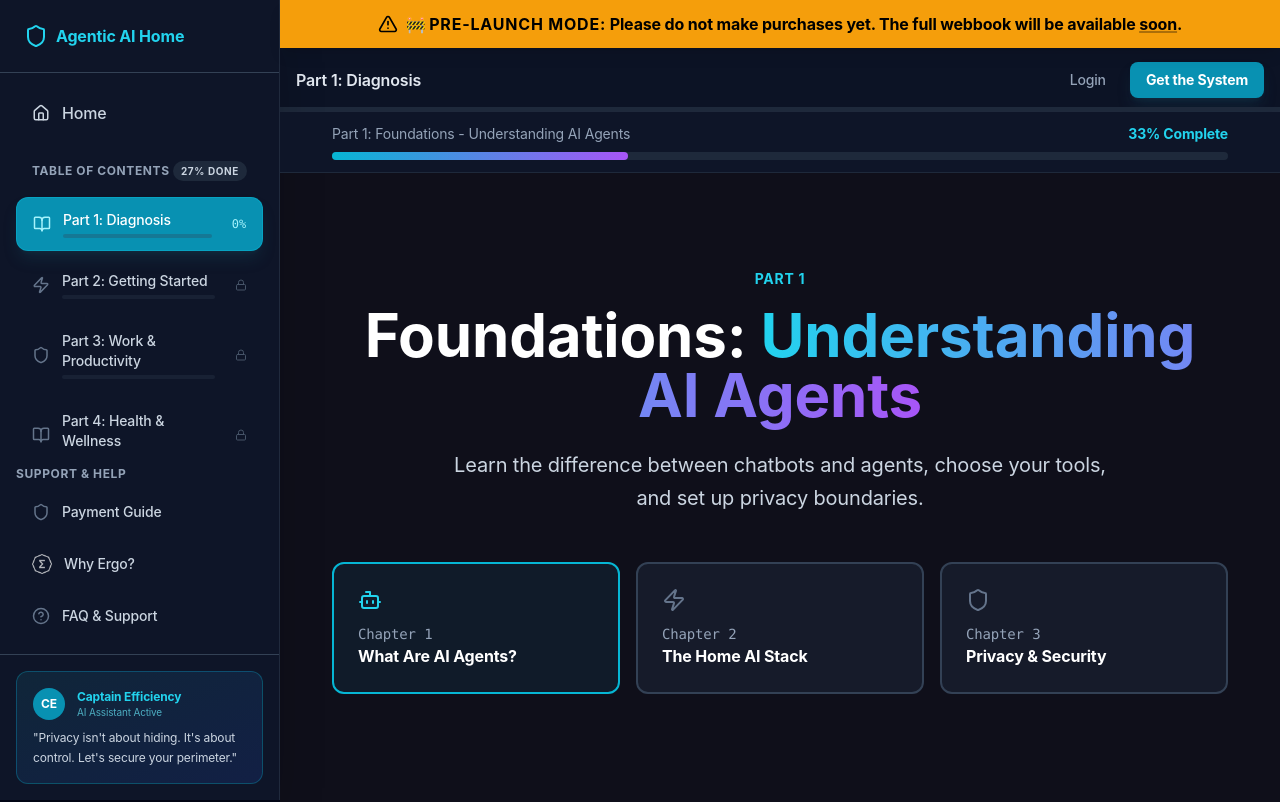
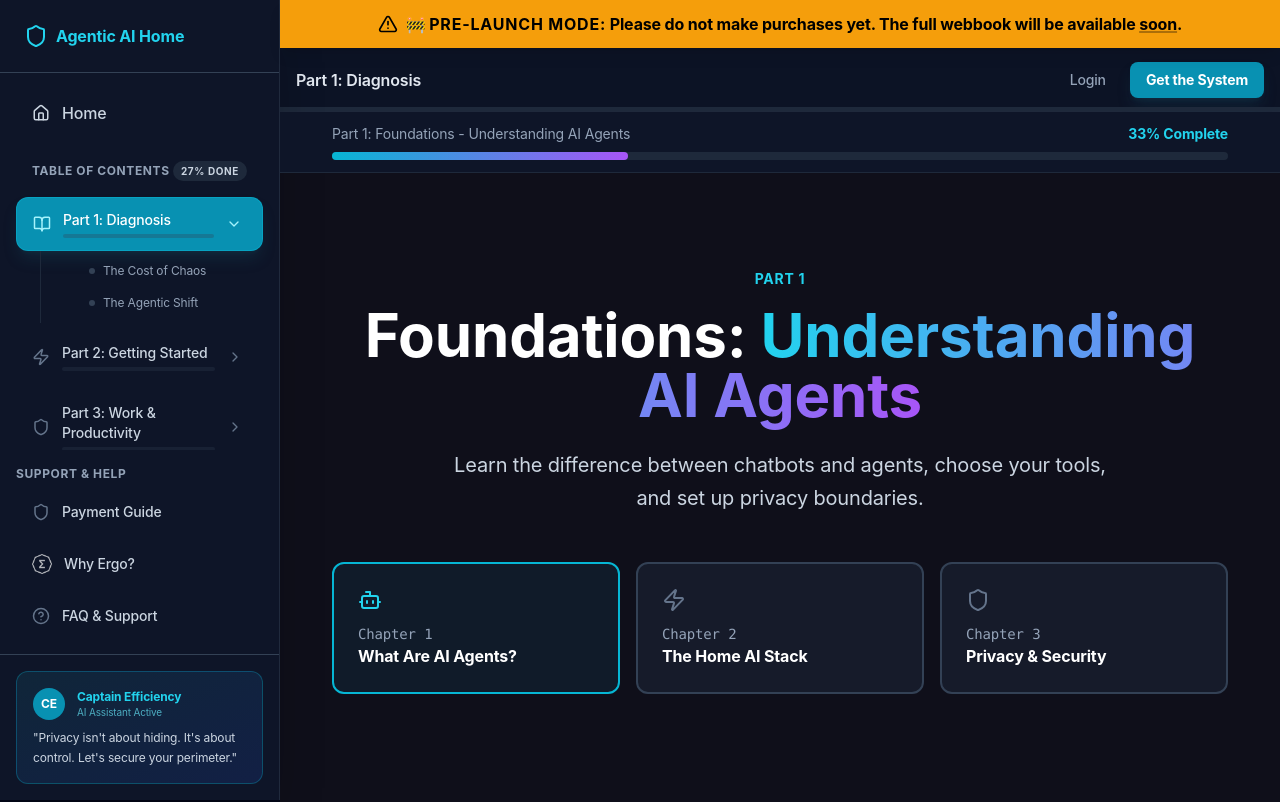
Before and after one commit to agenticaihome/ebook-frontend, a React (Create React App) app: page /part1 in a window 1280 px wide. Shown: the top 802 px of the page. Built offline with nearby package versions, Linux system fonts and the light colour scheme.

Commit message:
UX Polish: Implemented collapsible sidebar accordion with sub-chapters

```diff
--- a/src/components/layout/WebbookLayout.jsx
+++ b/src/components/layout/WebbookLayout.jsx
@@ -1,6 +1,6 @@
 import React, { useState, useEffect } from 'react';
 import { motion, AnimatePresence } from 'framer-motion';
-import { Menu, X, BookOpen, Shield, Zap, Home, HelpCircle, Lock } from 'lucide-react';
+import { Menu, X, BookOpen, Shield, Zap, Home, HelpCircle, Lock, ChevronDown, ChevronRight } from 'lucide-react';
 import { Link, useLocation } from 'react-router-dom';
 import { toast } from 'react-hot-toast';
 import PrefetchLink from './PrefetchLink';
@@ -65,12 +65,58 @@ const WebbookLayout = ({ children }) => {
     }, [location]);
 
     const chapters = [
-        { id: 'part1', title: 'Part 1: Diagnosis', path: '/part1', icon: <BookOpen size={18} />, progress: 0 },
-        { id: 'part2', title: 'Part 2: Getting Started', path: '/part2', icon: <Zap size={18} />, progress: 0, locked: true },
-        { id: 'part3', title: 'Part 3: Work & Productivity', path: '/part3', icon: <Shield size={18} />, progress: 0, locked: true },
-        { id: 'part4', title: 'Part 4: Health & Wellness', path: '/part4', icon: <BookOpen size={18} />, progress: 0, locked: true },
-        { id: 'part5', title: 'Part 5: Advanced Systems', path: '/part5', icon: <Zap size={18} />, progress: 0, locked: true },
+        {
+            id: 'part1', title: 'Part 1: Diagnosis', path: '/part1', icon: <BookOpen size={18} />, progress: 0,
+            subChapters: [
+                { title: 'The Cost of Chaos', id: 'chaos' },
+                { title: 'The Agentic Shift', id: 'shift' }
+            ]
+        },
+        {
+            id: 'part2', title: 'Part 2: Getting Started', path: '/part2', icon: <Zap size={18} />, progress: 0, locked: true,
+            subChapters: [
+                { title: 'The Morning Agent', id: 'morning' },
+                { title: 'Grocery Automation', id: 'grocery' }
+            ]
+        },
+        {
+            id: 'part3', title: 'Part 3: Work & Productivity', path: '/part3', icon: <Shield size={18} />, progress: 0, locked: true,
+            subChapters: [
+                { title: 'Email Triage', id: 'email' },
+                { title: 'Deep Work Defense', id: 'deepwork' }
+            ]
+        },
+        {
+            id: 'part4', title: 'Part 4: Health & Wellness', path: '/part4', icon: <BookOpen size={18} />, progress: 0, locked: true,
+            subChapters: [
+                { title: 'Sleep Debt', id: 'sleep' },
+                { title: 'Recovery Metrics', id: 'recovery' }
+            ]
+        },
+        {
+            id: 'part5', title: 'Part 5: Advanced Systems', path: '/part5', icon: <Zap size={18} />, progress: 0, locked: true,
+            subChapters: [
+                { title: 'Multi-Agent Systems', id: 'multi' },
+                { title: 'The 12-Month Roadmap', id: 'roadmap' }
+            ]
+        },
     ];
+
+    // Accordion State
+    const [expandedChapter, setExpandedChapter] = useState(null);
+
+    useEffect(() => {
+        // Auto-expand active chapter
+        const activeChapter = chapters.find(c => c.path === location.pathname);
+        if (activeChapter) {
+            setExpandedChapter(activeChapter.id);
+        }
+    }, [location.pathname]);
+
+    const toggleChapter = (e, chapterId) => {
+        e.preventDefault(); // Prevent navigation if clicking the toggle area
+        setExpandedChapter(prev => prev === chapterId ? null : chapterId);
+    };
 
     // Dynamic Captain Messages based on route
     const getCaptainMessages = (path) => {
@@ -158,33 +204,65 @@ const WebbookLayout = ({ children }) => {
                         <span className="text-[10px] bg-slate-800 px-2 py-0.5 rounded-full text-slate-300">27% Done</span>
                     </div>
 
-                    {chapters.map((chapter) => (
-                        <PrefetchLink
-                            key={chapter.id}
-                            to={chapter.path}
-                            className={`flex items-center gap-3 px-4 py-3 rounded-xl transition-all group focus:outline-none focus:ring-2 focus:ring-cyan-400 ${location.pathname === chapter.path
+                    {chapters.map((chapter) => {
+                        const isExpanded = expandedChapter === chapter.id;
+                        const isActive = location.pathname === chapter.path;
+
+                        return (
+                            <div key={chapter.id} className="flex flex-col">
+                                <div className={`flex items-center gap-2 px-4 py-3 rounded-xl transition-all group focus-within:ring-2 focus-within:ring-cyan-400 ${isActive
                                     ? 'bg-cyan-600 text-white shadow-lg shadow-cyan-900/30 border border-cyan-500/50'
                                     : 'text-slate-300 hover:bg-slate-800'
-                                }`}
-                            aria-current={location.pathname === chapter.path ? 'page' : undefined}
+                                    }`}>
+                                    <Link
+                                        to={chapter.path}
+                                        className="flex-1 flex items-center gap-3 focus:outline-none"
                                     >
-                            <span className={location.pathname === chapter.path ? 'text-cyan-200' : 'text-slate-500 group-hover:text-cyan-400'}>
+                                        <span className={isActive ? 'text-cyan-200' : 'text-slate-500 group-hover:text-cyan-400'}>
                                             {chapter.icon}
                                         </span>
                                         <div className="flex-1">
                                             <span className="font-medium text-sm block">{chapter.title}</span>
                                             <div className="w-full bg-slate-700/30 h-1 rounded-full mt-1 overflow-hidden">
                                                 <div
-                                        className={`h-full rounded-full ${location.pathname === chapter.path ? 'bg-cyan-300' : 'bg-cyan-500'}`}
+                                                    className={`h-full rounded-full ${isActive ? 'bg-cyan-300' : 'bg-cyan-500'}`}
                                                     style={{ width: `${chapter.progress}%` }}
                                                 />
                                             </div>
                                         </div>
-                            <span className={`text-xs font-mono ml-2 ${location.pathname === chapter.path ? 'text-cyan-200' : 'text-slate-500'}`}>
-                                {chapter.locked ? <Lock size={12} className="text-slate-600" /> : `${chapter.progress}%`}
-                            </span>
-                        </PrefetchLink>
+                                    </Link>
+
+                                    <button
+                                        onClick={(e) => toggleChapter(e, chapter.id)}
+                                        className={`p-1 rounded hover:bg-white/10 transition-colors ${isActive ? 'text-cyan-200' : 'text-slate-500'}`}
+                                    >
+                                        {isExpanded ? <ChevronDown size={16} /> : <ChevronRight size={16} />}
+                                    </button>
+                                </div>
+
+                                <AnimatePresence>
+                                    {isExpanded && (
+                                        <motion.div
+                                            initial={{ height: 0, opacity: 0 }}
+                                            animate={{ height: 'auto', opacity: 1 }}
+                                            exit={{ height: 0, opacity: 0 }}
+                                            className="overflow-hidden"
+                                        >
+                                            <div className="pl-12 pr-4 py-2 space-y-2 border-l border-slate-800 ml-6">
+                                                {chapter.subChapters?.map((sub) => (
+                                                    <div key={sub.id} className="flex items-center gap-2 text-xs text-slate-400 py-1">
+                                                        <div className="w-1.5 h-1.5 rounded-full bg-slate-700" />
+                                                        <span>{sub.title}</span>
+                                                        {chapter.locked && <Lock size={10} className="ml-auto text-slate-600" />}
+                                                    </div>
                                                 ))}
+                                            </div>
+                                        </motion.div>
+                                    )}
+                                </AnimatePresence>
+                            </div>
+                        );
+                    })}
 
                     <div className="pt-4 pb-2 px-4 text-xs font-bold text-slate-400 uppercase tracking-wider">
                         Quick Jumps
```
Lines whose indentation alone changed are shown as unchanged.
